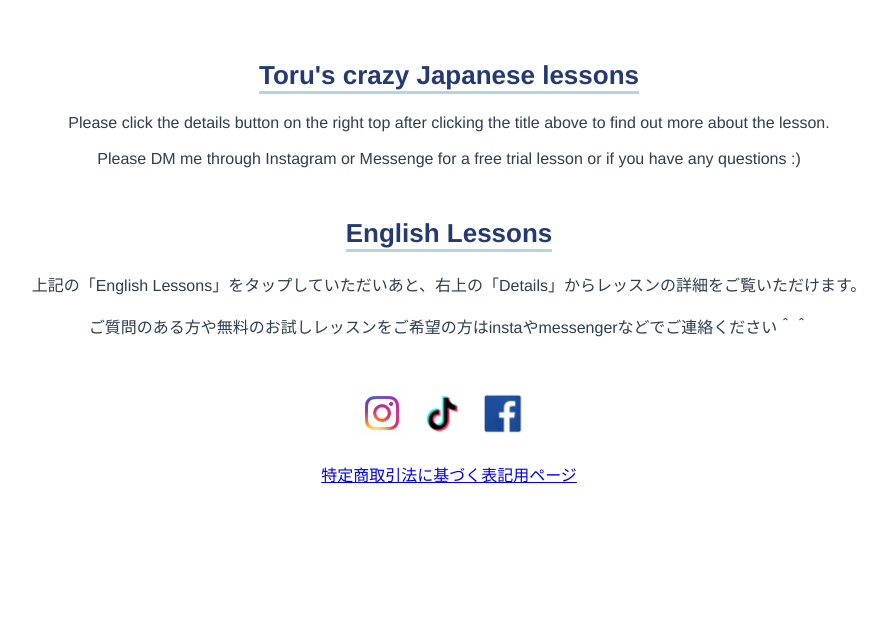
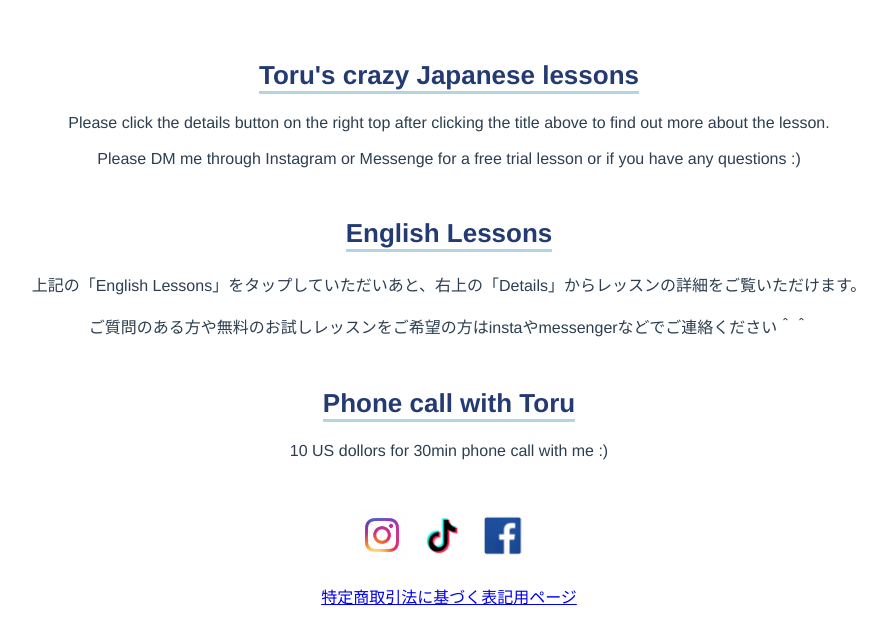
Before and after one commit to tofudesukedo/school, a Vue app: page / in a window 1280 px wide. Shown: the top 644 px of the page, without its empty margins (191-1078 px from the left). Built offline with nearby package versions, Linux system fonts and the light colour scheme.

Commit message:
new service

```diff
--- a/src/App.vue
+++ b/src/App.vue
@@ -19,7 +19,7 @@
     <h1>
       <a
         style="color: #243a73; text-decoration: none"
-        href="https://buy.stripe.com/fZeg2y3jy8ZM1dCdQR"
+        href="https://buy.stripe.com/aEU3fM1bqfoa3lK28b"
         >English Lessons</a
       >
     </h1>
@@ -27,6 +27,18 @@
       上記の「English
       Lessons」をタップしていただいあと、右上の「Details」からレッスンの詳細をご覧いただけます。<br />
       <br />ご質問のある方や無料のお試しレッスンをご希望の方はinstaやmessengerなどでご連絡ください＾＾
+    </p>
+  </div>
+  <div style="margin: 50px 10px 50px">
+    <h1>
+      <a
+        style="color: #243a73; text-decoration: none"
+        href="https://buy.stripe.com/00g3fM6vKgse2hG8wy"
+        >Phone call with Toru</a
+      >
+    </h1>
+    <p style="margin: 20px 10px">
+      10 US dollors for 30min phone call with me :)
     </p>
   </div>
   <div style="margin-bottom: 20px">
```
